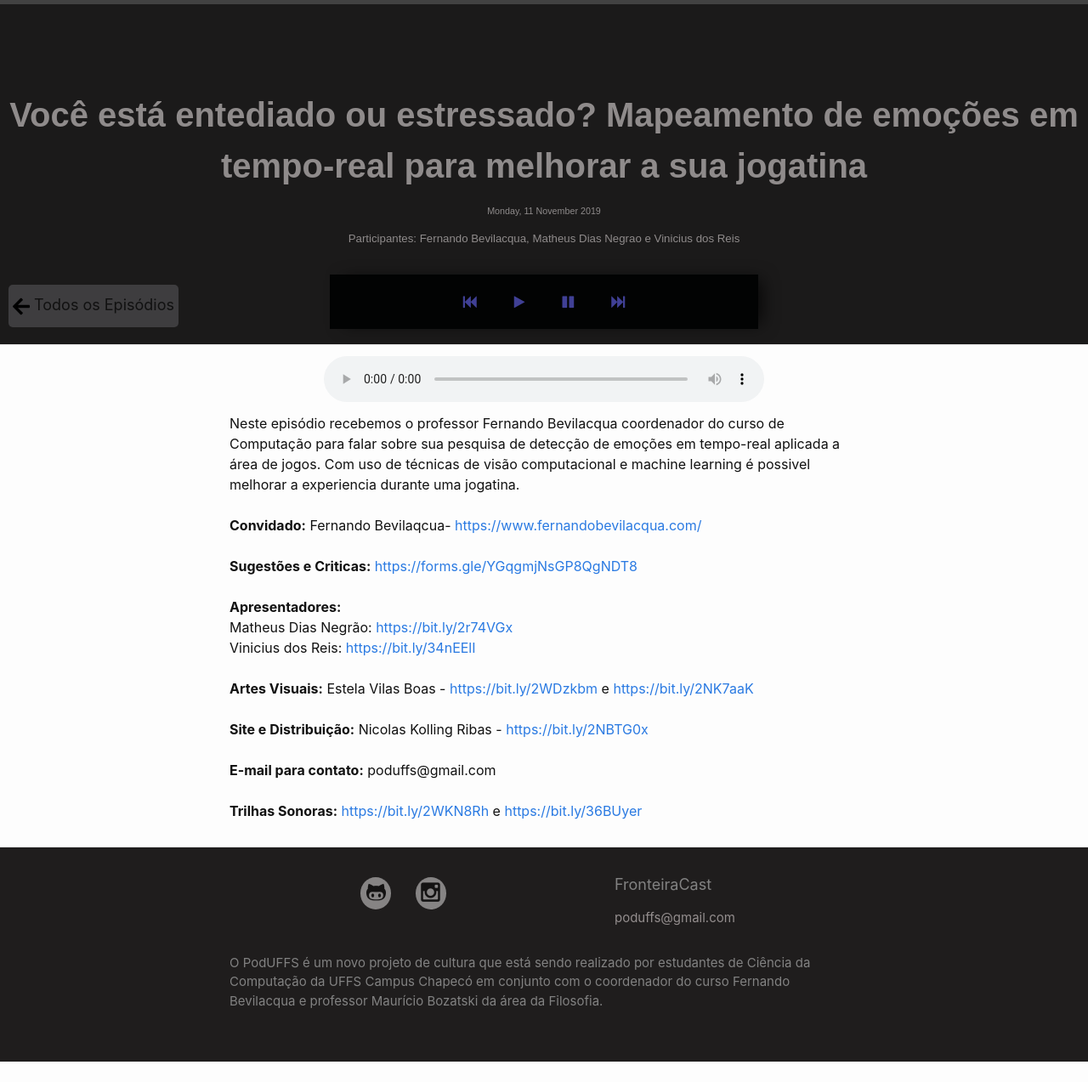
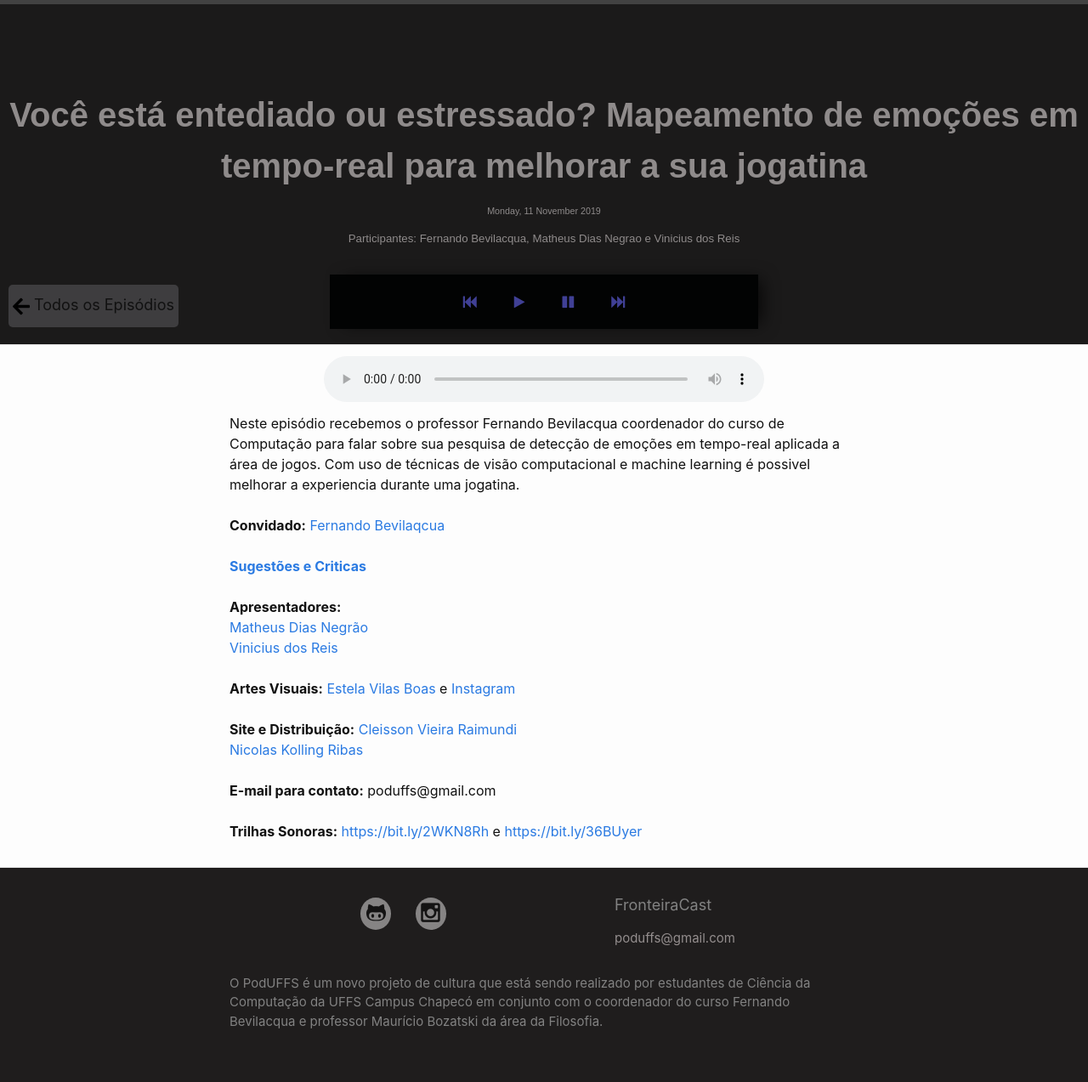
Before and after one commit to ccuffs/fronteiracast, a Jekyll site: the page built from site/_posts/fronteiracast/2019-11-11-2.md, in a window 1280 px wide. Shown: the whole page at 85% size. Built offline with Jekyll 4.4.1, drawn with Linux system fonts in a browser that asks for light colours; before the commit the page ends 1249 px from its top, so only the background shows below that.

Commit message:
Descrições atualizadas

```diff
--- a/site/_posts/fronteiracast/2019-11-11-2.md
+++ b/site/_posts/fronteiracast/2019-11-11-2.md
@@ -15,17 +15,21 @@ participants: Fernando Bevilacqua, Matheus Dias Negrao e Vinicius dos Reis
 subtitle: Neste episódio recebemos o professor Fernando Bevilacqua coordenador do curso de Computação para falar sobre sua pesquisa de detecção de emoções em tempo-real aplicada a area de jogos.
 description: '<br> <br>  Neste episódio recebemos o professor Fernando Bevilacqua coordenador do curso de Computação para falar sobre sua pesquisa de detecção de emoções em tempo-real aplicada a área de jogos. Com uso de técnicas de visão computacional e machine learning é possivel melhorar a experiencia durante uma jogatina. <br> <br>
 
-<b>Convidado:</b> Fernando Bevilaqcua- <a href="https://www.fernandobevilacqua.com/">https://www.fernandobevilacqua.com/</a> <br> <br>
+<b>Convidado:</b>
+<a href="https://www.fernandobevilacqua.com/">Fernando Bevilaqcua</a> <br> <br>
 
-<b>Sugestões e Criticas:</b> <a href="https://forms.gle/YGqgmjNsGP8QgNDT8">https://forms.gle/YGqgmjNsGP8QgNDT8</a> <br> <br>
+<a href="https://forms.gle/YGqgmjNsGP8QgNDT8"><b>Sugestões e Criticas</b></a> <br> <br>
 
 <b>Apresentadores:</b> <br>
-Matheus Dias Negrão: <a href="https://bit.ly/2r74VGx">https://bit.ly/2r74VGx</a> <br>
-Vinicius dos Reis: <a href="https://bit.ly/34nEElI">https://bit.ly/34nEElI</a> <br> <br>
+<a href="https://bit.ly/2r74VGx">Matheus Dias Negrão</a> <br>
+<a href="https://bit.ly/34nEElI">Vinicius dos Reis</a> <br> <br>
 
-<b>Artes Visuais:</b> Estela Vilas Boas - <a href="https://bit.ly/2WDzkbm">https://bit.ly/2WDzkbm</a> e <a href="https://bit.ly/2NK7aaK">https://bit.ly/2NK7aaK</a> <br> <br>
+<b>Artes Visuais:</b>
+<a href="https://bit.ly/2WDzkbm">Estela Vilas Boas</a> e <a href="https://bit.ly/2NK7aaK">Instagram</a> <br> <br>
 
-<b>Site e Distribuição:</b> Nicolas Kolling Ribas - <a href="https://bit.ly/2NBTG0x">https://bit.ly/2NBTG0x</a> <br> <br>
+<b>Site e Distribuição:</b>
+<a href="https://bit.ly/33djMMW">Cleisson Vieira Raimundi</a> <br>
+<a href="https://bit.ly/2NBTG0x">Nicolas Kolling Ribas</a> <br> <br>
 
 <b>E-mail para contato:</b> poduffs@gmail.com <br> <br>
 
```
Also changed, not shown: site/_posts/fronteiracast/2019-11-02-1.md (+5 -2 lines), site/_posts/fronteiracast/2019-11-18-3.md (+8 -5 lines), site/_posts/fronteiracast/2019-11-20-s1.md (+1 -0 lines).
